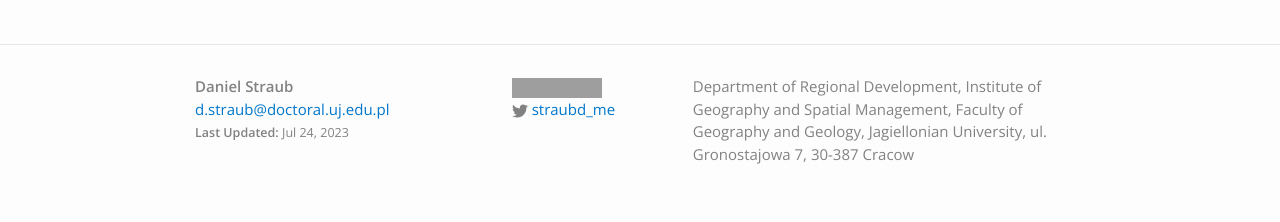
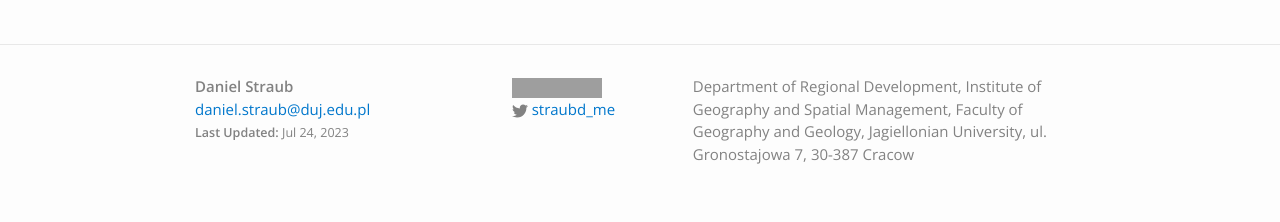
Before and after one commit to tracetheheat/tracetheheat.github.io, a Jekyll site: the page built from index.html, in a window 1280 px wide. Shown: the part 746-968 px from the top of the page. Built offline with Jekyll 4.4.1, drawn with Linux system fonts in a browser that asks for light colours; grey boxes are pictures that could not be loaded.

Commit message:
email update

```diff
--- a/_config.yml
+++ b/_config.yml
@@ -1,6 +1,6 @@
 # Site settings
 title: Daniel Straub
-email: d.straub@doctoral.uj.edu.pl
+email: daniel.straub@duj.edu.pl
 description: > # this means to ignore newlines until "baseurl:"
   Department of Regional Development, Institute of Geography and Spatial Management, Faculty of Geography and Geology, Jagiellonian University, ul. Gronostajowa 7, 30-387 Cracow
 baseurl: "" # the subpath of your site, e.g. /blog/
```
